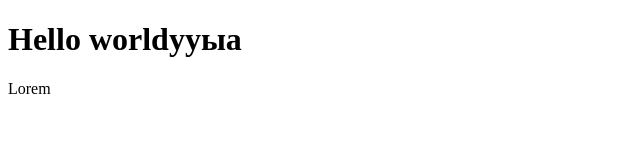
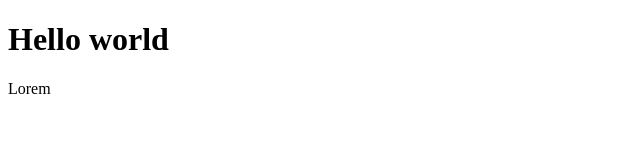
Before and after one commit to NIkolay27/Home-Work-1-week-, a plain HTML site: page git-hub/index.html in a window 1280 px wide. Shown: the whole page, without its empty margins (0-640 px from the left). Drawn offline with Linux system fonts and the light colour scheme.

Commit message:
Revert "Warning"
This reverts commit 850df2171aecbed388879ee4a39c74750907fb17.

```diff
--- a/git-hub/index.html
+++ b/git-hub/index.html
@@ -8,7 +8,7 @@
 </head>
 
 <body>
-	<h1>Hello worldууыа</h1>
+	<h1>Hello world</h1>
 	<p>Lorem</p>
 
 	<script src="main.js"></script>
```
